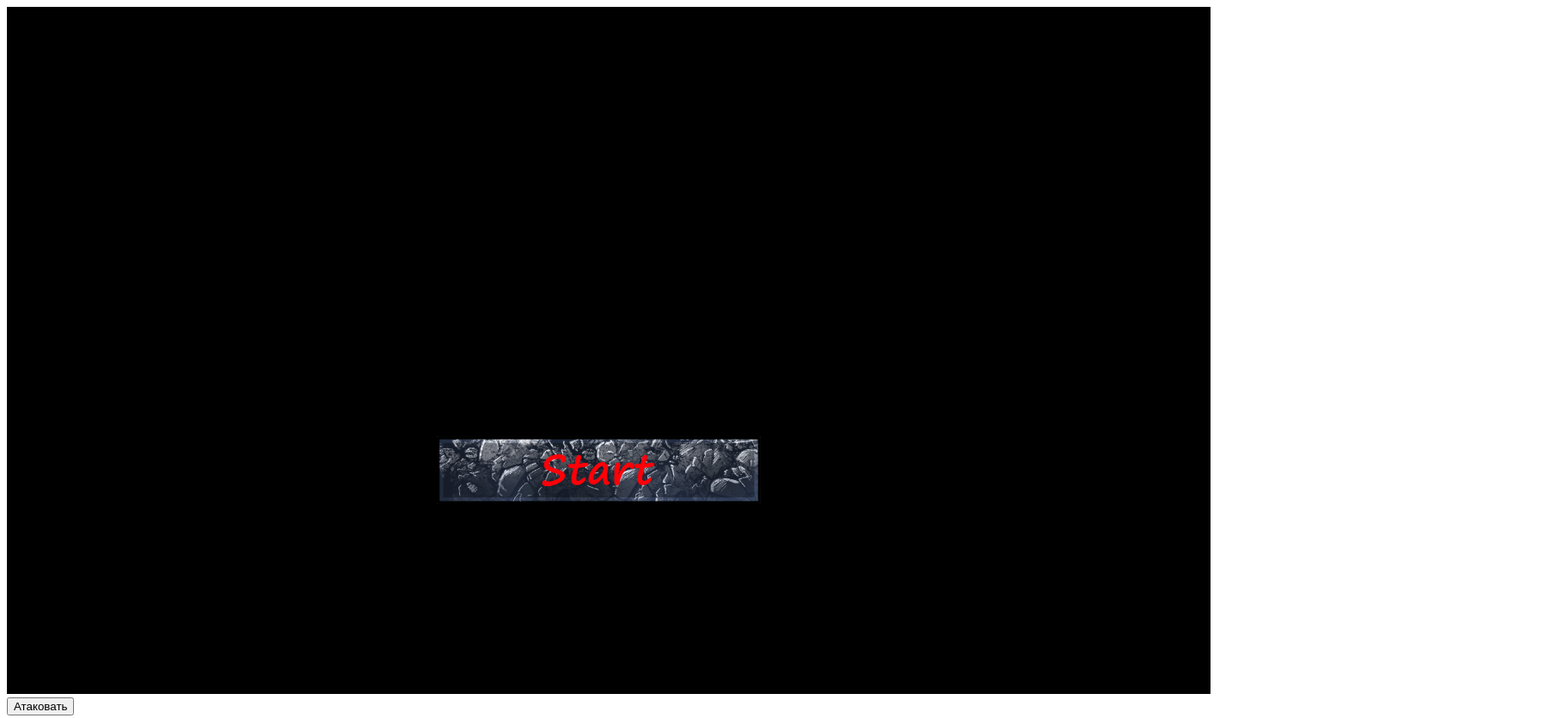
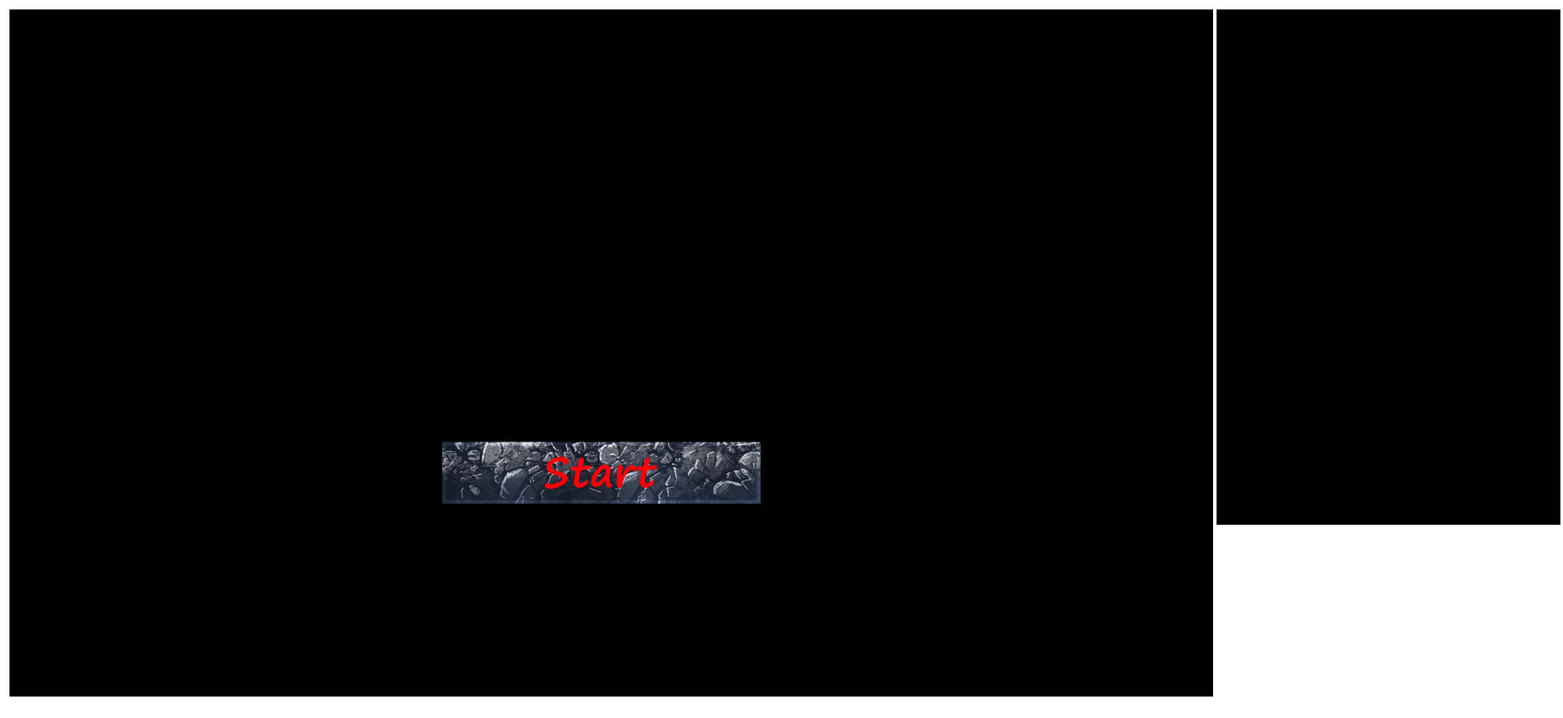
Before and after one commit to Andru1999/IWBD, a plain HTML site: page index.html in a window 1280 px wide. Shown: the whole page at 86% size, 1818 px wide, since content can reach past the window. Drawn offline with Linux system fonts and the light colour scheme.

Commit message:
Little refactor

```diff
--- a/GraphicsEngine/BaseClasses.js
+++ b/GraphicsEngine/BaseClasses.js
@@ -49,9 +49,6 @@ class Texture {
     }
 }
 
-
-
-
 class BaseSprite
 {
     constructor(texture, size, index)
@@ -60,8 +57,9 @@ class BaseSprite
     this.size = size;
     this.index = index;
     }
-    draw(ctx, x, y)
+    draw(canvases, chosenCanvas, x, y)
     {
+        let ctx = canvases[chosenCanvas].getContext("2d");
         let img = this.texture.img;
         let img_x = this.texture.frame[this.index].x;
         let img_y = this.texture.frame[this.index].y;
@@ -74,12 +72,13 @@ class BaseSprite
 }
 
 class Button {
-    constructor(sprite,position,size,clickFunction)
+    constructor(sprite,position,canvas,clickFunction)
     {
         this.sprite=sprite;
         this.position=position;
-        this.size=size;
+        this.size=sprite.size;
         this.click=clickFunction;
+        this.canvas=canvas;
 
     }
     detect(x,y)
@@ -95,8 +94,8 @@ class Button {
         }
         return false;
     }
-    draw(ctx)
+    draw(canvases)
     {
-        this.sprite.draw(ctx, this.position.x,this.position.y);
+        this.sprite.draw(canvases,this.canvas, this.position.x,this.position.y);
     }
 }
--- a/GraphicsEngine/GUI.js
+++ b/GraphicsEngine/GUI.js
@@ -1,27 +1,25 @@
 class GUI
 {
-    constructor(spriteArr,getFunctions,setFunctions,canvases)
+    constructor(spriteArr,engine,canvases)
     {
 
         this.curentFase = 0;
         this.IsNeedToUpdate = 0; //Если = -1 не нужен update, иначе перейти на фазу с соответствующим индексом
-        let Offset = new PositionOnCanvas(0,0);//todo
-        this.fases = GuiFasesGenerator(Offset,spriteArr,setFunctions);
-        this.controler = new GuiControler(setFunctions,canvases.maincanvas, Offset);
-        this.renderControler = new RenderControler(spriteArr,canvases.maincanvas,{}/*canvases.infocanvas*/,getFunctions,Offset);
+        this.fases = GuiFasesGenerator(spriteArr,engine);
+        this.controler = new GuiControler(engine,canvases.mainCanvas);
+        this.renderControler = new RenderControler(spriteArr,canvases,engine);
 
     }
     render()
     {
         this.renderControler.renderBackground();
-        this.renderControler.renderMap(this.fases[this.curentFase].canDrawMap);
-        this.renderControler.renderGui();
+        this.renderControler.renderMap(this.fases[this.curentFase].canDrawMap,);
+        this.renderControler.renderGui(this.fases[this.curentFase].GuiElements);
     }
     switchFase(index)
     {
         this.curentFase=index;
-        this.renderControler.swichFase(this.fases[index].buttons);
-        this.controler.swichFase(this.fases[index].buttons,this.fases[index].canDrag_n_Drop,this.fases[index].canClickOnCells);
+        this.controler.swichFase(this.fases[index].GuiElements.buttons,this.fases[index].canDrag_n_Drop,this.fases[index].canClickOnCells);
         this.IsNeedToUpdate=-1;
     }
     updateGui()
--- a/GraphicsEngine/GuiControler.js
+++ b/GraphicsEngine/GuiControler.js
@@ -1,14 +1,14 @@
 "use strict"
 class GuiControler
 {
-    constructor(callFunctions,_canvas , Offset)
+    constructor(engine,canvas)
     {
         this.buttonsControler=new ButtonControler();
         this.canDr_n_Dr = false;
         //Функции Реакций на кнопки
-        this.Offset= Offset;
+        this.Offset= new PositionOnCanvas(0,0);
         var MaxDragDist=4; //Константа
-        var canvas = _canvas;
+        var canvas = canvas;
         var LastXY = new PositionOnCanvas(0,0);
         var CurentXY = new PositionOnCanvas(0,0);
         var IsMooving = false;
--- a/GraphicsEngine/GuiFases.js
+++ b/GraphicsEngine/GuiFases.js
@@ -1,5 +1,5 @@
 //"use strict"
-function GuiFasesGenerator(Offset,sprites,setFunctions)
+function GuiFasesGenerator(sprites, engine)
 {
     //let setFunction = setFunctions.setUnitFase;
     function startButtonFunction()
@@ -19,40 +19,50 @@ function GuiFasesGenerator(Offset,sprites,setFunctions)
     {
         if (this.sprite.index==0){
             this.sprite.index=1;
-            setFunction("move");
+            engine.setAction("move");
         }else
         {
             this.sprite.index=0;
-            setFunction("attack");
+            engine.setAction("attack");
         }
-
     }
 
     return[
         {//StartGameFase
-            buttons:[
-                new Button(sprites.buttons[0],new PositionOnCanvas(500,500),sprites.buttons[0].size,startButtonFunction)
-            ],
+            GuiElements:
+            {
+                buttons:[
+                    new Button(sprites.buttons[0],new PositionOnCanvas(500,500),"mainCanvas",startButtonFunction)
+                ],///Тут могут быть другие обьекты
+            },
             canDrawMap:false,
             canDrag_n_Drop:false,
             canClickOnCells:false
 
         },
         {//mainGameFase
-            buttons:[
-                new Button(sprites.buttons[4],new PositionOnCanvas(0,0),sprites.buttons[4].size,optionButtonFunction),
-                new Button(sprites.buttons[3],new PositionOnCanvas(0,800),sprites.buttons[3].size,switchAttackMoveButtonFunction)
-            ],
+            GuiElements:
+            {
+                buttons:[
+                    new Button(sprites.buttons[4],new PositionOnCanvas(0,0),"mainCanvas",optionButtonFunction),
+                    new Button(sprites.buttons[3],new PositionOnCanvas(0,500),"mainCanvas",switchAttackMoveButtonFunction)
+                ],
+            },
+
             canDrawMap:true,
             canDrag_n_Drop:true,
             canClickOnCells:true
 
         },
         {//optionGameFase
-            buttons:[
-                new Button(sprites.buttons[2],new PositionOnCanvas(500,500),sprites.buttons[2].size,backButtonFunction),
-                new Button(sprites.buttons[1],new PositionOnCanvas(500,650),sprites.buttons[1].size,()=>{})
-            ],
+            GuiElements:
+            {
+                buttons:[
+                    new Button(sprites.buttons[2],new PositionOnCanvas(500,500),"mainCanvas",backButtonFunction),
+                    new Button(sprites.buttons[1],new PositionOnCanvas(500,650),"mainCanvas",()=>{})
+                ],
+            },
+
             canDrawMap:true,
             canDrag_n_Drop:false,
             canClickOnCells:false
--- a/GraphicsEngine/RenderControler.js
+++ b/GraphicsEngine/RenderControler.js
@@ -1,39 +1,49 @@
 "use strict"
 class RenderControler {
-    constructor(arr, main_canvas,info_canvas, getFunc)
+    constructor(sprites,canvases,engine)
     {
-        this.sprites = arr;
-        this.maincanvas = main_canvas;
-        this.maincanvasCtx = main_canvas.getContext("2d");
-        this.infocanvas = main_canvas;
+        this.sprites = sprites;
+        this.canvases=canvases;
+        this.engine = engine;
     }
 
     renderSprite(type, variant, x, y) {
-        this.sprites[type][Math.abs(variant) % this.sprites[type].length].draw(this.maincanvasCtx, x, y);
+        this.sprites[type][Math.abs(variant) % this.sprites[type].length].draw(this.canvases,"mainCanvas", x, y);
         //Отрисовка справйта
     }
     renderMap(canDo)
     {
         if (canDo)
         {
-            //todo
+           //for (let i = Number.max(0,);i</*todo */,i++)
+
+            //game.engine.getCellInfo()
         }
-
     }
     renderBackground()
     {
-        this.maincanvasCtx.fillStyle = "black";
-        this.maincanvasCtx.fillRect(0,0,this.maincanvas.width,this.maincanvas.height);
+        let canvas=this.canvases["mainCanvas"];
+        let ctx=(canvas.getContext("2d"));
+        ctx.fillStyle = "black";
+        ctx.fillRect(0,0,canvas.width,canvas.height);
+
+        canvas=this.canvases["infoCanvas"];
+        ctx=(canvas.getContext("2d"));
+        ctx.fillStyle = "black";
+        ctx.fillRect(0,0,canvas.width,canvas.height);
     }
-    renderGui()
+    renderGui(GuiElements)
     {
-        for(let button of this.buttons)
+        for(let Element in GuiElements)
         {
-            button.draw(this.maincanvasCtx);
+            if (typeof(GuiElements[Element]["draw"])!="undefined")
+            {
+                GuiElements[Element].draw(this.canvases);
+            }
+            else
+            {
+                this.renderGui(GuiElements[Element]);
+            }
         }
     }
-    swichFase(buttons)
-    {
-        this.buttons=buttons;
-    }
 }
--- a/GraphicsEngine/ResursesLoader.js
+++ b/GraphicsEngine/ResursesLoader.js
@@ -89,7 +89,7 @@ function LoadBaseResurses(func)
         AddBaseSkin("buttons", "StartButton",new Size(ImgArr["Assets/ExitButton.png"].width/6, ImgArr["Assets/ExitButton.png"].height/6), 0);           //0
         AddBaseSkin("buttons", "ExitButton", new Size(ImgArr["Assets/ExitButton.png"].width/6, ImgArr["Assets/ExitButton.png"].height/6) , 0);          //1
         AddBaseSkin("buttons", "BacktButton", new Size(ImgArr["Assets/ExitButton.png"].width/6, ImgArr["Assets/ExitButton.png"].height/6) , 0);         //2
-        AddBaseSkin("buttons", "AttackMoveButton", new Size(ImgArr["Assets/ExitButton.png"].width/8, ImgArr["Assets/ExitButton.png"].height/12) , 0);    //3
+        AddBaseSkin("buttons", "AttackMoveButton", new Size(ImgArr["Assets/ExitButton.png"].width/8, ImgArr["Assets/ExitButton.png"].height/8) , 0);    //3
         AddBaseSkin("buttons", "OptionButton",new Size(ImgArr["Assets/OptionButton.png"].width/8, ImgArr["Assets/OptionButton.png"].height/8) , 0);     //4
         func(BaseSpritesArr);
     }
--- a/TestGame.js
+++ b/TestGame.js
@@ -11,7 +11,15 @@ window.onload=()=>
     LoadBaseResurses((SpriteArr)=>
     {
         game=new Game();
-        game.init(SpriteArr, { maincanvas:$("#main_game_canvas")[0] });
+        let canvases = {
+            mainCanvas:$("#main_game_canvas")[0],
+            infoCanvas:$("#info_game_canvas")[0] //todo
+        };
+        canvases.mainCanvas.width=1400;
+        canvases.mainCanvas.height=800;
+        canvases.infoCanvas.width=400;
+        canvases.infoCanvas.height=600;
+        game.init(SpriteArr, canvases);
         requestAnimFrame(()=>
         {
             loop(Date.now());
@@ -22,11 +30,11 @@ window.onload=()=>
 class Game {
     init(SpriteArr,canvases)
     {
-        canvases.maincanvas.width=1400;
-        canvases.maincanvas.height=800;
-        this.engine = new SpaceWorld();
-        this.Gui= new GUI(SpriteArr,{},{},canvases);
-        $(canvases.maincanvas).mousedown(game.Gui.controler.mousedown);
+        let engine = new SpaceWorld();
+
+        this.engine = engine;
+        this.Gui= new GUI(SpriteArr,engine,canvases);
+        $(canvases.mainCanvas).mousedown(game.Gui.controler.mousedown);
         $("body").mouseup(game.Gui.controler.mouseup);
         $("body").mousemove(game.Gui.controler.mousemove);
         //  $("#action_button").click(game.renderManager.DisplControler.actionButtonClick);
--- a/index.html
+++ b/index.html
@@ -18,7 +18,16 @@
     <script type="text/javascript" src="TestGame.js"></script>
 </head>
 <body>
-    <canvas id="main_game_canvas"></canvas>
-    <input type="button" value="Атаковать" id="action_button">
+<table>
+    <tr>
+        <td>
+            <canvas id="main_game_canvas"></canvas>
+        </td>
+        <td valign="top">
+            <canvas id="info_game_canvas"></canvas>
+        </td>
+    </tr>
+</table>
+
 </body>
 </html>
```
